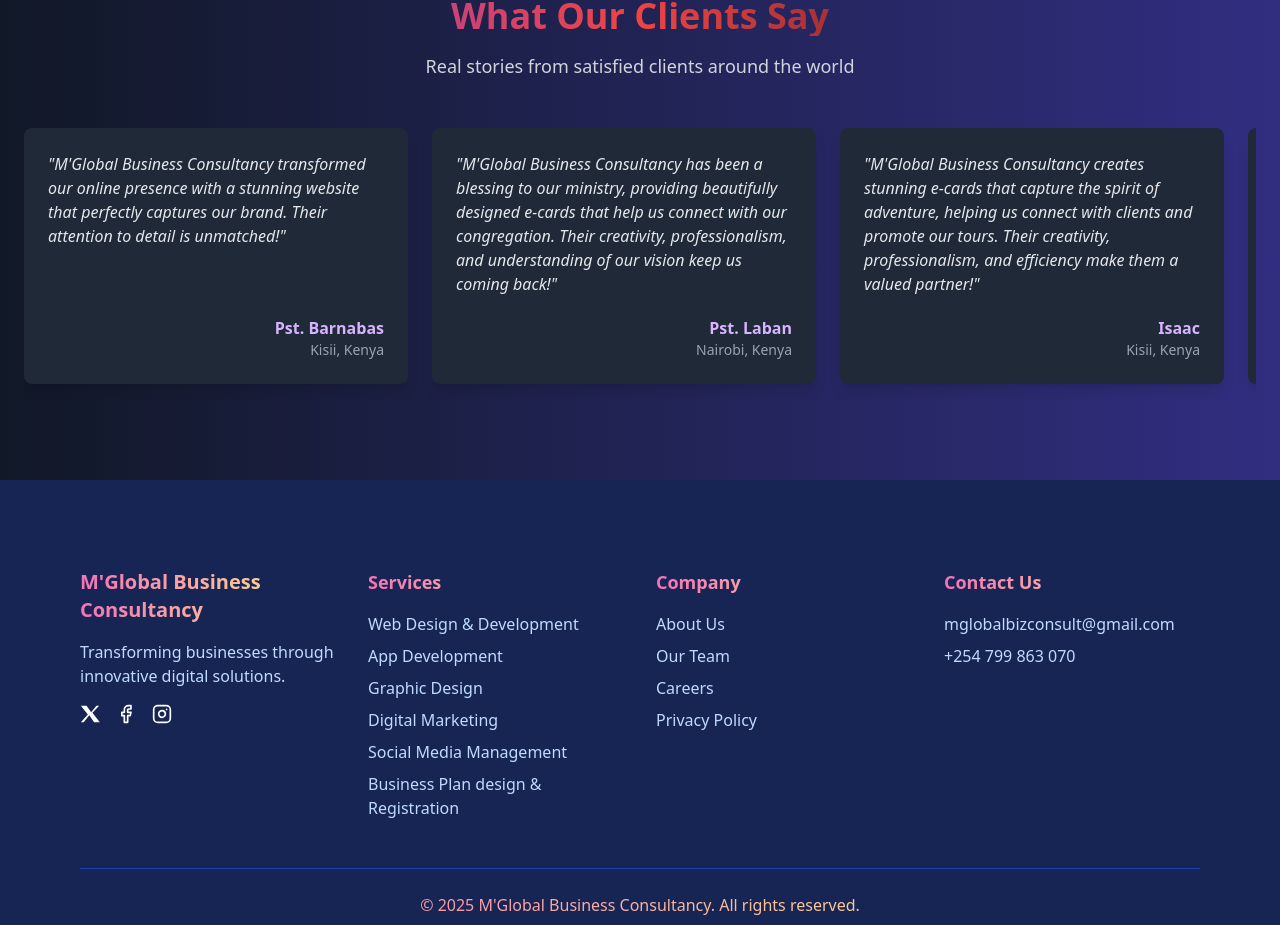
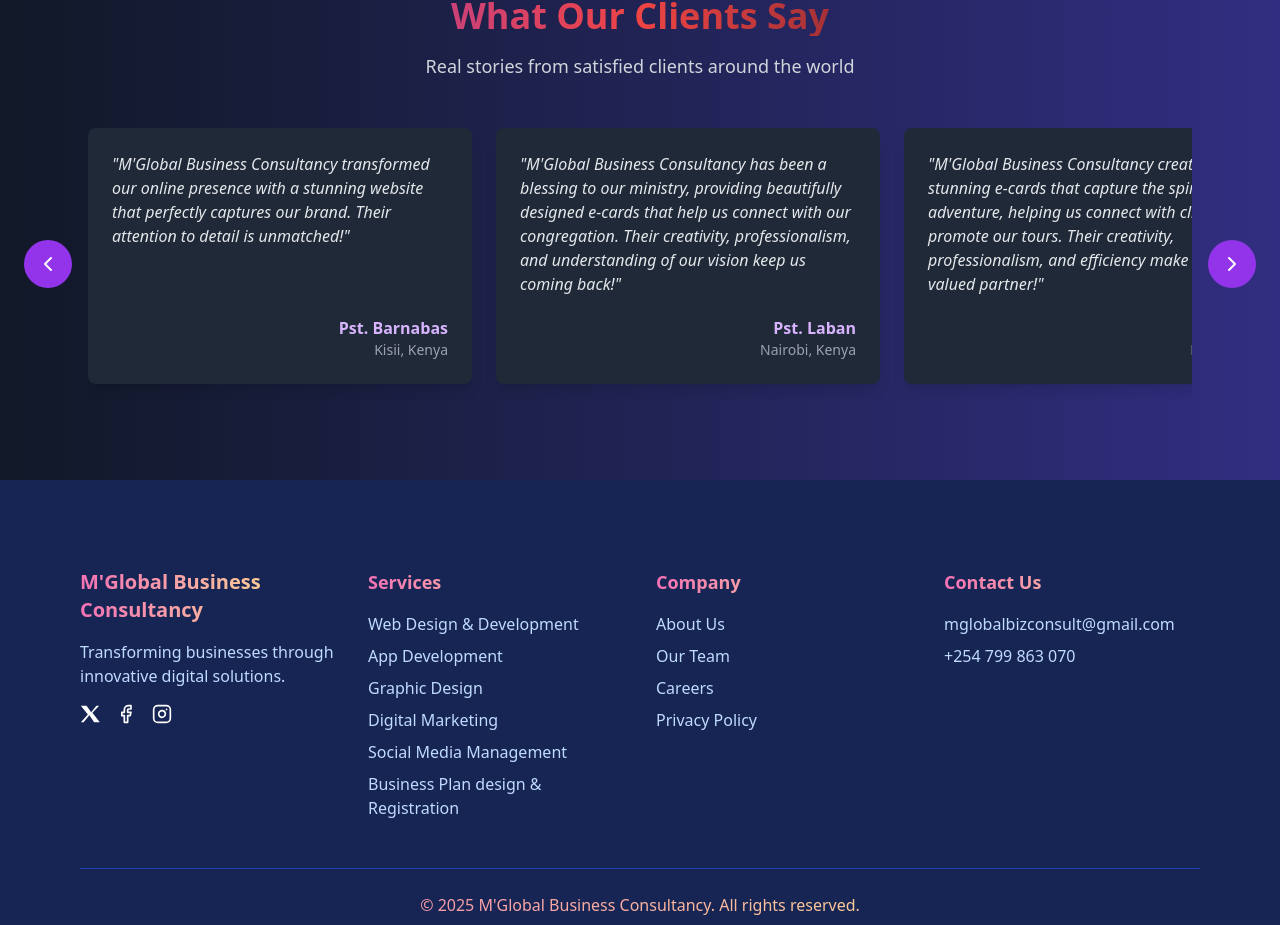
Before and after one commit to Montanah/M-Global-Business-Consultancy, a React (Vite) app: page / in a window 1280 px wide. Shown: the part 2018-2943 px from the top of the page. Built offline with nearby package versions, Linux system fonts and the light colour scheme.

Commit message:
Add navigation arrows
Move navigation arrows outside the client carousel on the landing page.

```diff
--- a/src/components/TestimonialSection.tsx
+++ b/src/components/TestimonialSection.tsx
@@ -60,11 +60,19 @@ const TestimonialSection = () => {
           Real stories from satisfied clients around the world
         </p>
 
-        <div className="relative">
+        <div className="flex items-center gap-4">
+          {/* Left Navigation Arrow */}
+          <button
+            onClick={() => scroll("left")}
+            className="bg-purple-600 p-3 rounded-full hover:bg-purple-700 transition-colors flex-shrink-0"
+          >
+            <ChevronLeft className="h-6 w-6" />
+          </button>
+
           {/* Testimonial Cards */}
           <div
             ref={scrollRef}
-            className="flex overflow-x-auto space-x-6 pb-4 snap-x snap-mandatory scrollbar-hide"
+            className="flex overflow-x-auto space-x-6 pb-4 snap-x snap-mandatory scrollbar-hide flex-1"
             style={{ scrollSnapType: "x mandatory", WebkitOverflowScrolling: "touch" }}
           >
             {testimonials.map((testimonial, index) => (
@@ -86,6 +94,14 @@ const TestimonialSection = () => {
               </motion.div>
             ))}
           </div>
+
+          {/* Right Navigation Arrow */}
+          <button
+            onClick={() => scroll("right")}
+            className="bg-purple-600 p-3 rounded-full hover:bg-purple-700 transition-colors flex-shrink-0"
+          >
+            <ChevronRight className="h-6 w-6" />
+          </button>
         </div>
       </div>
   );
```
